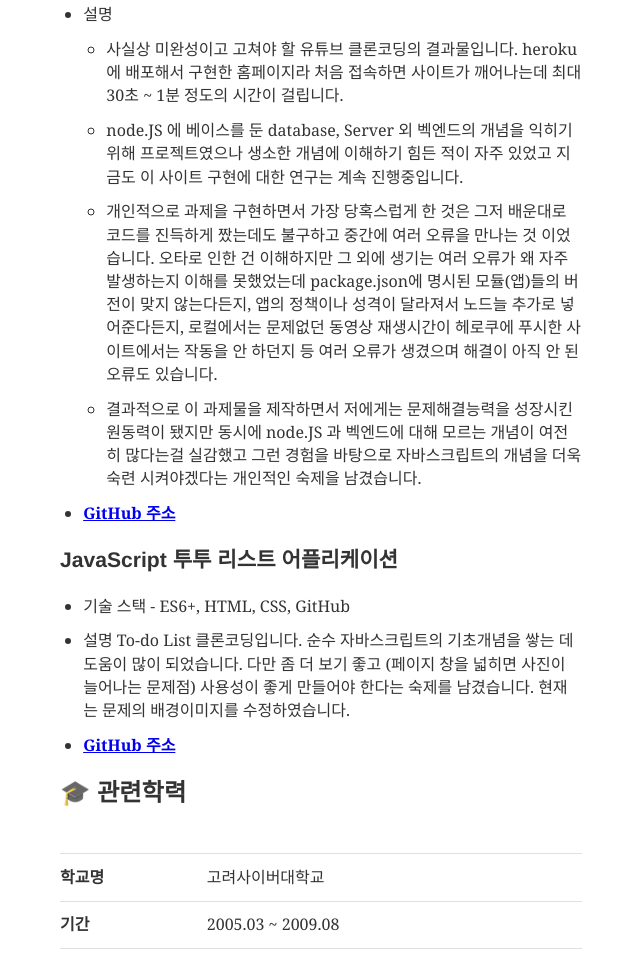
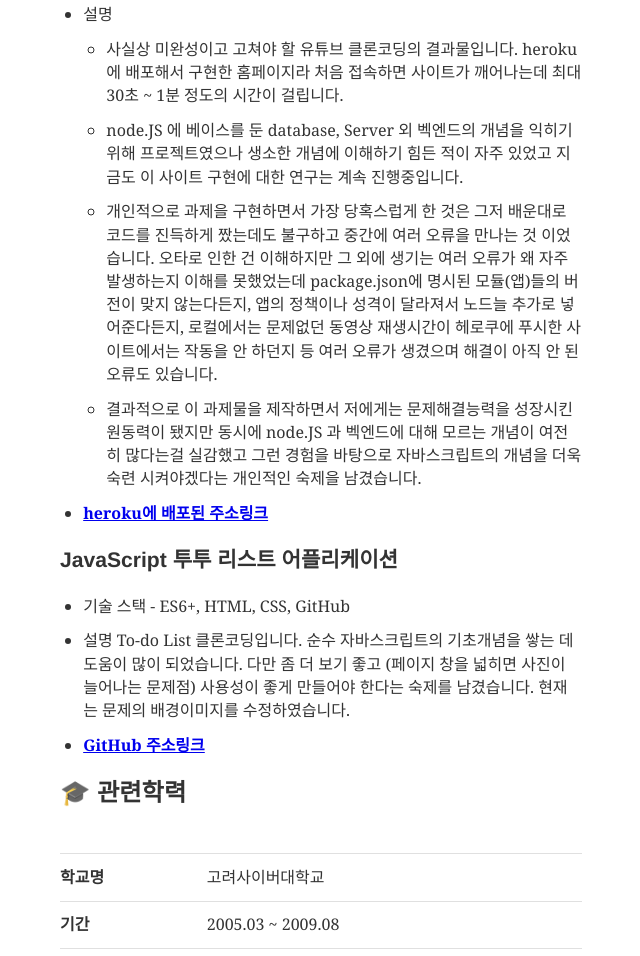
Before and after one commit to DragooCho/my-Gatsby-blog, a Gatsby site: page /about in a window 1280 px wide. Shown: the part 647-1603 px from the top of the page, without its empty margins (319-959 px from the left). Built offline with nearby package versions, Linux system fonts and the light colour scheme; Gatsby itself is replaced by a stand-in of ours; some packages are replaced by stand-ins of ours; what typography-theme-github would draw is missing.

Commit message:
resume commit

```diff
--- a/content/__about/resume-en.md
+++ b/content/__about/resume-en.md
@@ -20,7 +20,7 @@ lang: 'en'
           - ES6+, React, Sass, Node.js, GitHub
 - 설명
     - JavaScript로 구현했던 프로젝트를 React.js로 다시 프로그래밍 했던 작업물입니다. React.js의 컴포넌트의 활용법 기초개념과 Node.js의 여러 패키지들을 경험하고 활용하는 감각을 쌓는데 많은 도움이 많이 되었습니다. 이전의 바닐라 자바스크립트로 프로그래밍 했던 To-do List의 미흠했던 기능을 보안하고 좀 더 스타일링 있게 바꾼 반면에 리액트에서 로컬스토리지의 기능을 전부 구현 못한것이 아쉬운 결과물입니다.
- - <a href="https://dragoocho.github.io/react_todo_list/" target="_blank">**GitHub 주소**</a>
+ - <a href="https://dragoocho.github.io/react_todo_list/" target="_blank">**GitHub 주소링크**</a>
 
 ### 위튜브 웹 어플리케이션
 - 기술 스택
@@ -30,14 +30,14 @@ lang: 'en'
     - node.JS 에 베이스를 둔 database, Server 외 벡엔드의 개념을 익히기 위해 프로젝트였으나 생소한 개념에 이해하기 힘든 적이 자주 있었고 지금도 이 사이트 구현에 대한 연구는 계속 진행중입니다.
     - 개인적으로 과제을 구현하면서 가장 당혹스럽게 한 것은 그저 배운대로 코드를 진득하게 짰는데도 불구하고 중간에 여러 오류을 만나는 것 이었습니다. 오타로 인한 건 이해하지만 그 외에 생기는 여러 오류가 왜 자주 발생하는지 이해를 못했었는데 package.json에 명시된 모듈(앱)들의 버전이 맞지 않는다든지, 앱의 정책이나 성격이 달라져서 노드늘 추가로 넣어준다든지, 로컬에서는 문제없던 동영상 재생시간이 헤로쿠에 푸시한 사이트에서는 작동을 안 하던지 등 여러 오류가 생겼으며 해결이 아직 안 된 오류도 있습니다.
     - 결과적으로 이 과제물을 제작하면서 저에게는 문제해결능력을 성장시킨 원동력이 됐지만 동시에 node.JS 과 벡엔드에 대해 모르는 개념이 여전히 많다는걸 실감했고 그런 경험을 바탕으로 자바스크립트의 개념을 더욱 숙련 시켜야겠다는 개인적인 숙제을 남겼습니다.
- - <a href="https://thawing-bayou-05092.herokuapp.com/" target="_blank">**GitHub 주소**</a>
+ - <a href="https://thawing-bayou-05092.herokuapp.com/" target="_blank">**heroku에 배포된 주소링크**</a>
 
 ### JavaScript 투투 리스트 어플리케이션
 - 기술 스택
           - ES6+, HTML, CSS, GitHub
 - 설명
     To-do List 클론코딩입니다. 순수 자바스크립트의 기초개념을 쌓는 데 도움이 많이 되었습니다. 다만 좀 더 보기 좋고 (페이지 창을 넓히면 사진이 늘어나는 문제점) 사용성이 좋게 만들어야 한다는 숙제를 남겼습니다. 현재는 문제의 배경이미지를 수정하였습니다.
- - <a href="https://dragoocho.github.io/momentom-project-js/" target="_blank">**GitHub 주소**</a>
+ - <a href="https://dragoocho.github.io/momentom-project-js/" target="_blank">**GitHub 주소링크**</a>
 
 ## 🎓 관련학력
 
```
